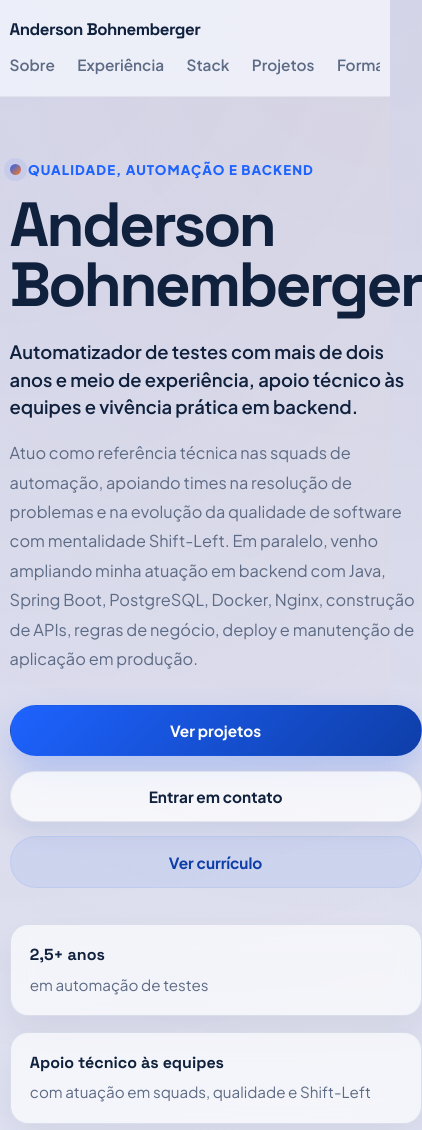
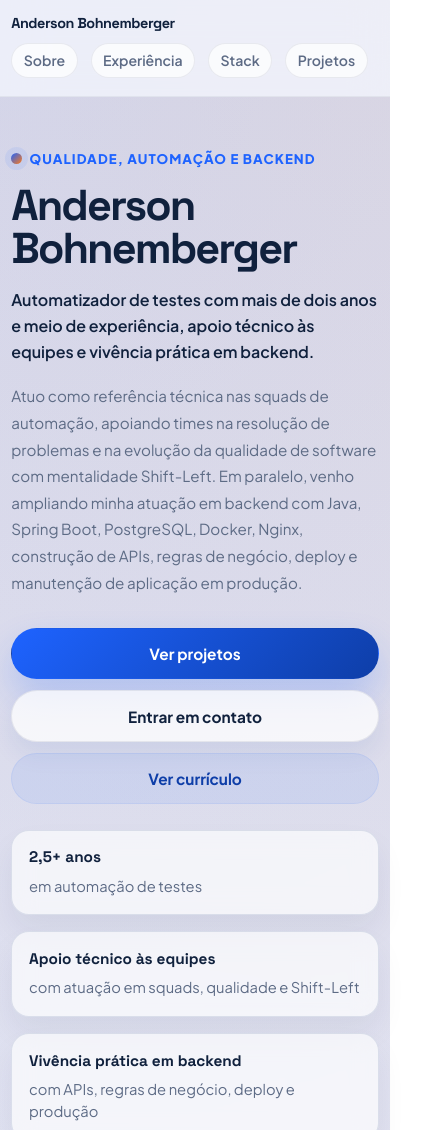
Before and after one commit to AndersonBohnem/AndersonBohnem.github.io, a plain HTML site: page index.html in a window 390 px wide. Shown: the top 1130 px of the page, 422 px wide, since content can reach past the window. Drawn offline with Linux system fonts and the light colour scheme.

Commit message:
fix: improve mobile responsiveness and refine portfolio navigation

```diff
--- a/style.css
+++ b/style.css
@@ -33,7 +33,6 @@ section[id] {
 
 body {
     margin: 0;
-    min-width: 320px;
     font-family: "Plus Jakarta Sans", sans-serif;
     color: var(--text);
     overflow-x: hidden;
@@ -105,9 +104,10 @@ main {
 
 .brand {
     font-family: "Space Grotesk", sans-serif;
-    font-size: 1.05rem;
+    font-size: clamp(0.94rem, 2.1vw, 1.05rem);
     font-weight: 700;
     letter-spacing: -0.03em;
+    white-space: nowrap;
 }
 
 .nav-links {
@@ -115,6 +115,10 @@ main {
     flex-wrap: wrap;
     justify-content: flex-end;
     gap: 1rem 1.4rem;
+}
+
+.nav-links li {
+    flex: 0 0 auto;
 }
 
 .nav-links a {
@@ -175,6 +179,7 @@ main {
 .contact-copy h2 {
     font-family: "Space Grotesk", sans-serif;
     letter-spacing: -0.045em;
+    text-wrap: balance;
 }
 
 .hero-copy h1 {
@@ -700,6 +705,10 @@ main {
         grid-template-columns: 1fr;
     }
 
+    .hero-grid {
+        gap: 2rem;
+    }
+
     .hero-copy h1 {
         max-width: none;
     }
@@ -711,26 +720,23 @@ main {
 
     .photo-card {
         margin: 0 auto;
-    }
-
-    .floating-card-top {
-        left: 1rem;
-    }
-
-    .floating-card-bottom {
-        right: 1rem;
+        width: min(100%, 420px);
     }
 }
 
 @media (max-width: 860px) {
     :root {
-        --header-offset: 8.5rem;
+        --header-offset: 7.9rem;
+    }
+
+    .site-header {
+        padding: 0.85rem 0 0.75rem;
     }
 
     .nav {
         flex-direction: column;
         align-items: flex-start;
-        gap: 0.9rem;
+        gap: 0.7rem;
     }
 
     .nav-links {
@@ -738,7 +744,8 @@ main {
         flex-wrap: nowrap;
         justify-content: flex-start;
         overflow-x: auto;
-        padding-bottom: 0.2rem;
+        gap: 0.8rem;
+        padding-bottom: 0.35rem;
         scrollbar-width: none;
     }
 
@@ -746,8 +753,20 @@ main {
         display: none;
     }
 
+    .nav-links a {
+        display: inline-flex;
+        align-items: center;
+        min-height: 2.2rem;
+        padding: 0.35rem 0.85rem;
+        border: 1px solid rgba(16, 33, 61, 0.08);
+        border-radius: 999px;
+        background: rgba(255, 255, 255, 0.72);
+        white-space: nowrap;
+        font-size: 0.92rem;
+    }
+
     .hero {
-        padding-top: 1.4rem;
+        padding-top: 1.1rem;
     }
 
     .hero-highlights,
@@ -755,19 +774,93 @@ main {
     .education-grid {
         grid-template-columns: 1fr;
     }
+
+    .hero-copy h1 {
+        font-size: clamp(2.8rem, 11vw, 4.2rem);
+    }
+
+    .hero-subtitle {
+        margin-top: 1rem;
+        font-size: 1.05rem;
+        line-height: 1.65;
+    }
+
+    .hero-text {
+        font-size: 0.98rem;
+        line-height: 1.75;
+    }
+
+    .hero-visual {
+        display: grid;
+        gap: 1rem;
+        padding-top: 0.2rem;
+    }
+
+    .floating-card {
+        position: static;
+        margin: 0;
+    }
+
+    .section-heading {
+        margin-bottom: 1.4rem;
+    }
+
+    .section-heading h2,
+    .contact-copy h2 {
+        font-size: clamp(1.9rem, 8vw, 2.8rem);
+    }
+
+    .timeline-card h3,
+    .project-header h3 {
+        font-size: 1.3rem;
+    }
+
+    .contact-panel {
+        gap: 1.2rem;
+    }
 }
 
 @media (max-width: 640px) {
+    :root {
+        --header-offset: 7.8rem;
+    }
+
     .container {
-        width: min(calc(100% - 1.2rem), var(--container));
+        width: min(calc(100% - 1.4rem), var(--container));
     }
 
     .section {
-        padding: 1rem 0 4rem;
+        padding: 0.8rem 0 3.4rem;
     }
 
     .hero-copy h1 {
-        font-size: clamp(2.7rem, 16vw, 4rem);
+        font-size: clamp(2.35rem, 13vw, 3.4rem);
+        line-height: 1;
+    }
+
+    .hero-subtitle {
+        font-size: 1rem;
+    }
+
+    .hero-text {
+        font-size: 0.95rem;
+    }
+
+    .hero-actions,
+    .contact-actions {
+        gap: 0.7rem;
+    }
+
+    .hero-highlights {
+        margin-top: 1.6rem;
+    }
+
+    .hero-highlights strong {
+        font-size: 0.96rem;
+    }
+
+    .hero-highlights span {
+        font-size: 0.92rem;
     }
 
     .photo-card {
@@ -775,13 +868,15 @@ main {
         border-radius: 26px;
     }
 
+    .photo-ring {
+        inset: -8px auto auto -10px;
+        width: 120px;
+        height: 120px;
+        filter: blur(8px);
+    }
+
     .photo-card img {
         border-radius: 20px;
-    }
-
-    .floating-card {
-        position: static;
-        margin-top: 1rem;
     }
 
     .hero-highlights li,
@@ -804,7 +899,56 @@ main {
         width: 100%;
     }
 
+    .timeline-meta {
+        gap: 0.45rem;
+    }
+
+    .tag-cloud span {
+        font-size: 0.88rem;
+        padding: 0.58rem 0.82rem;
+    }
+
     .footer-content {
         flex-direction: column;
     }
 }
+
+@media (max-width: 420px) {
+    :root {
+        --header-offset: 8.1rem;
+    }
+
+    .brand {
+        font-size: 0.9rem;
+    }
+
+    .nav-links a {
+        padding: 0.32rem 0.72rem;
+        font-size: 0.88rem;
+    }
+
+    .hero-copy h1 {
+        font-size: clamp(2rem, 12vw, 2.7rem);
+    }
+
+    .section-heading h2,
+    .contact-copy h2 {
+        font-size: clamp(1.7rem, 8vw, 2.2rem);
+    }
+
+    .timeline-card h3,
+    .project-header h3 {
+        font-size: 1.16rem;
+    }
+
+    .hero-highlights li,
+    .about-card,
+    .timeline-card,
+    .stack-card,
+    .project-card,
+    .education-card,
+    .contact-card,
+    .contact-panel {
+        padding: 1.05rem;
+    }
+}
```
